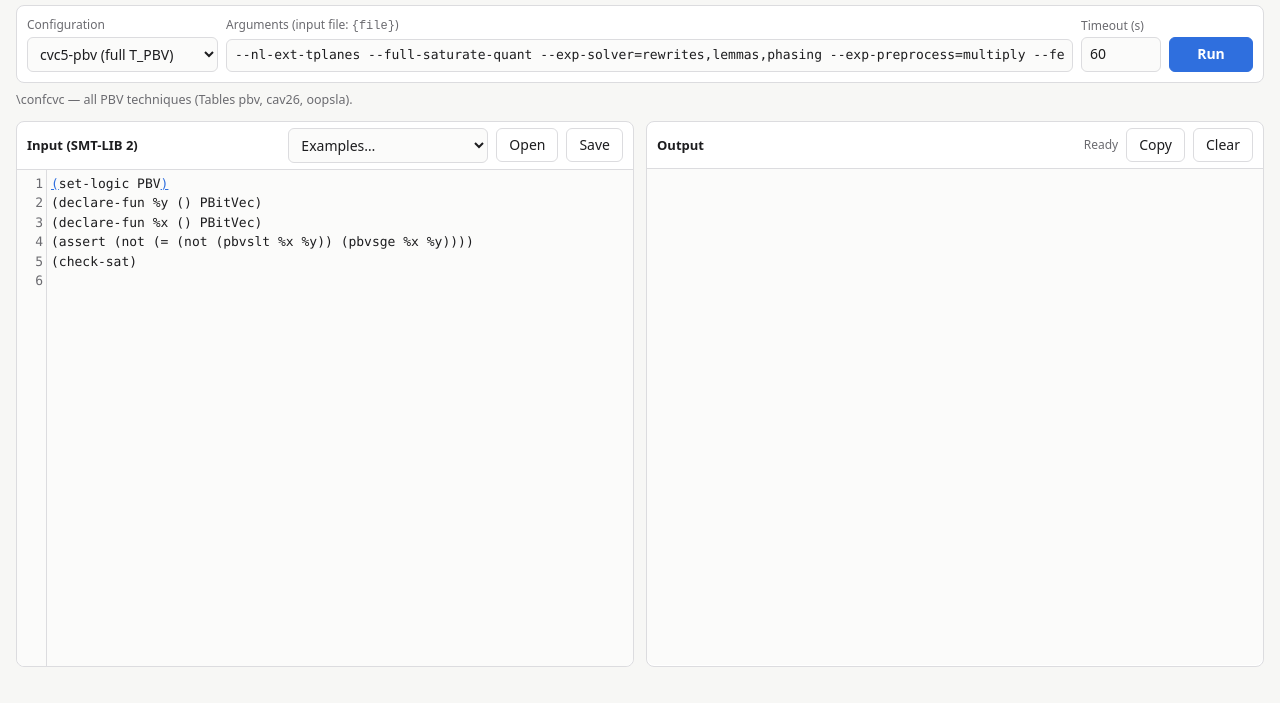
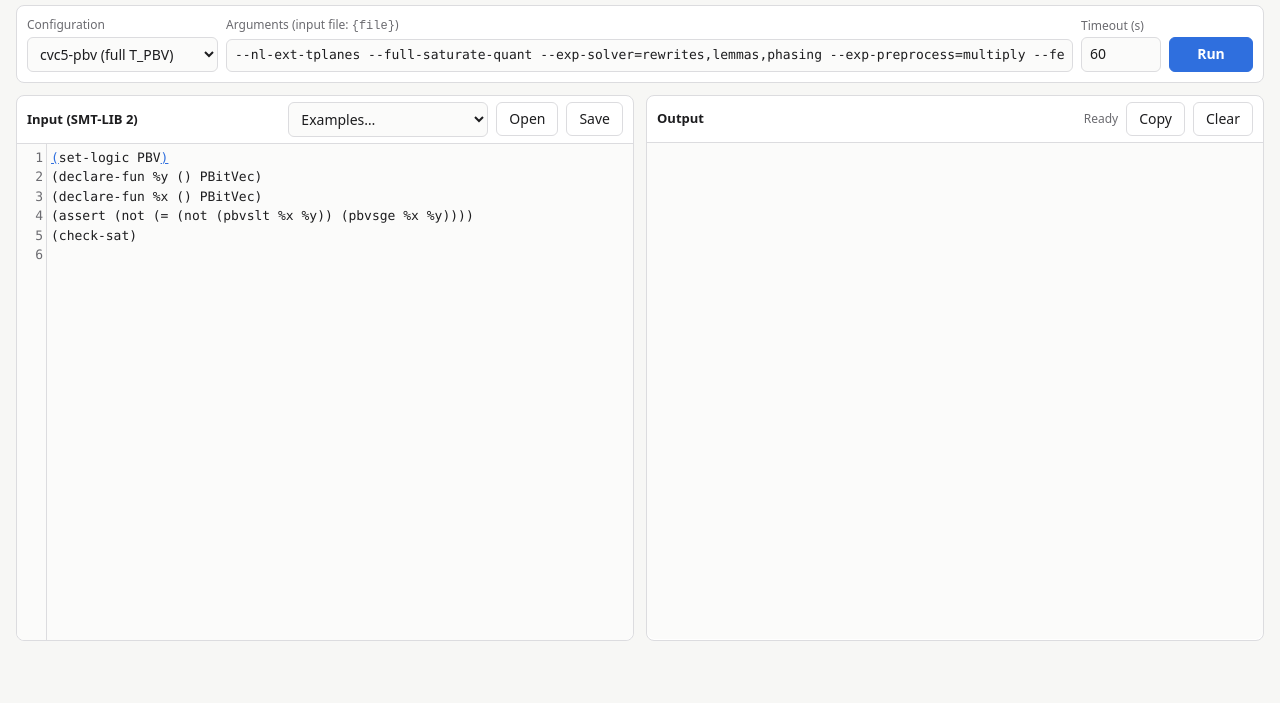
Before and after one commit to BergerZvika/cvc5-pbv, a plain HTML site: page index.html in a window 1280 px wide. Shown: the part 51-754 px from the top of the page. Drawn offline with nearby package versions, Linux system fonts and the light colour scheme.

Commit message:
Web playground: remove the configuration description line
Co-Authored-By: Claude Opus 5.5 <noreply@anthropic.com>

```diff
--- a/index.html
+++ b/index.html
@@ -85,8 +85,6 @@ button:disabled { opacity: .55; cursor: default; }
 .result.error { color: var(--bad); }
 .spin { width: 10px; height: 10px; border: 2px solid var(--muted); border-top-color: transparent; border-radius: 50%; animation: s 0.8s linear infinite; }
 @keyframes s { to { transform: rotate(360deg); } }
-.desc { grid-column: 1 / -1; color: var(--muted); font-size: 12.5px; margin-top: -4px; }
-.desc code { font-family: ui-monospace, monospace; }
 .hidden { display: none !important; }
 </style>
 <script>
@@ -125,7 +123,6 @@ button:disabled { opacity: .55; cursor: default; }
     </div>
     <button id="run" class="primary" title="Run (Ctrl+Enter)">Run</button>
   </div>
-  <div id="desc" class="desc"></div>
 
   <section class="pane">
     <div class="pane-head">
@@ -309,7 +306,6 @@ function applyConfig(id, keepArgs) {
   const c = CONFIG_BY_ID[id] || CONFIGS[0];
   cfgSel.value = c[0];
   if (!keepArgs) argsIn.value = c[3];
-  $("desc").textContent = c[4];
   const s = SOLVERS[c[2]];
   editor.setOption("mode", s.mode);
 }
```
